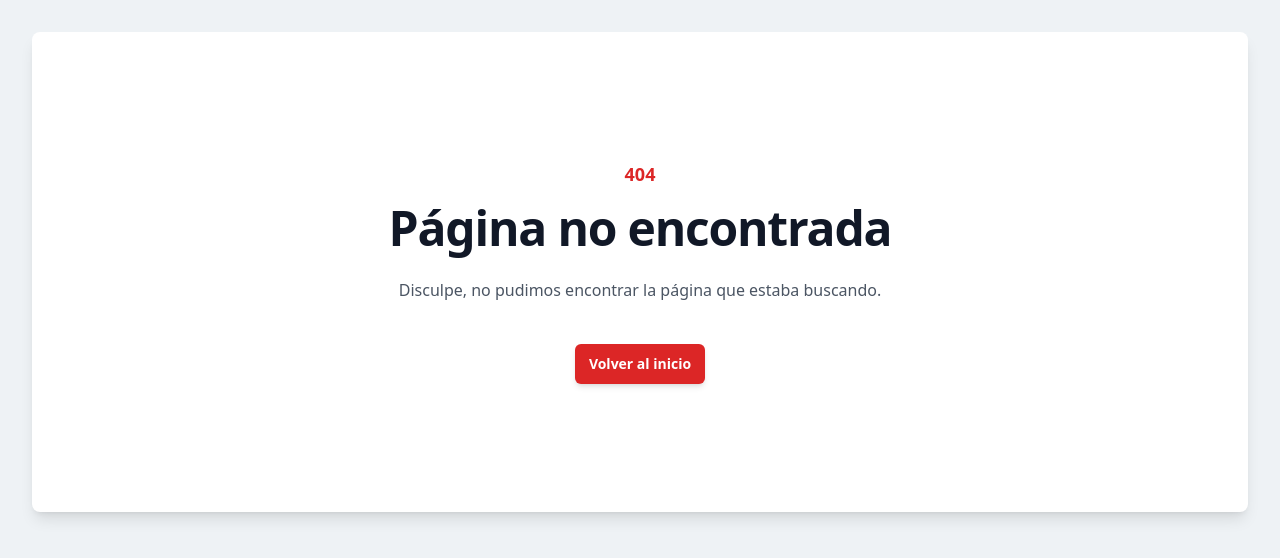
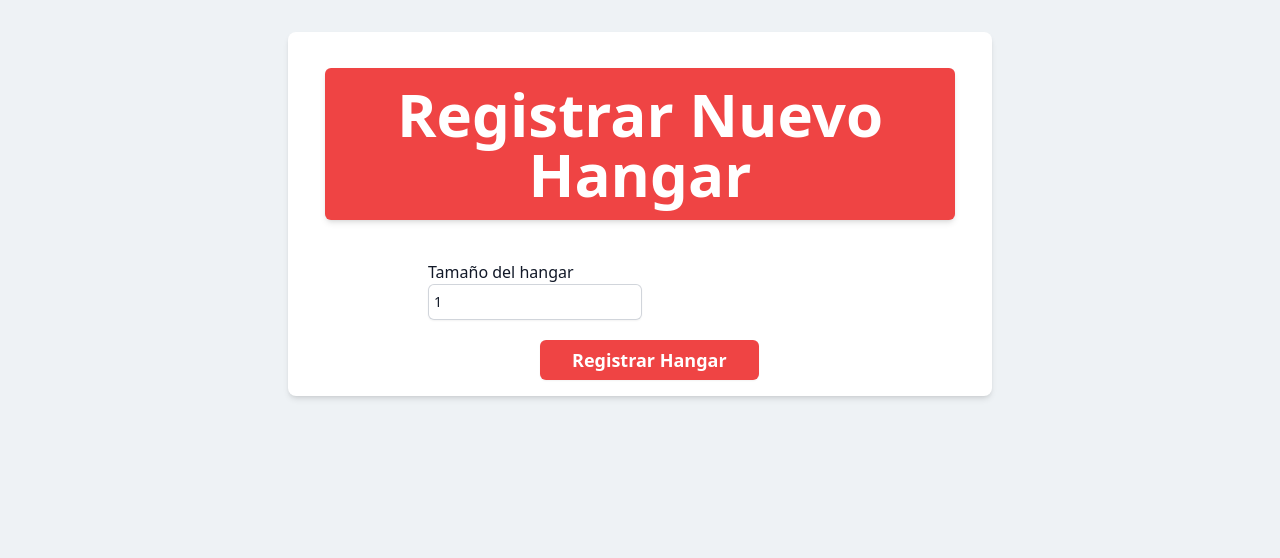
Before and after one commit to PabloSuarezLapalma/react-habProf, a React (Vite) app: page /agregarHangar in a window 1280 px wide. Before the commit this address had no page. Shown: the top 558 px of the page. Built offline with nearby package versions, Linux system fonts and the light colour scheme.

Commit message:
Agrear Hangar hecho

```diff
--- a/src/App.jsx
+++ b/src/App.jsx
@@ -8,10 +8,12 @@ import DescripcionMovimiento from './pages/DescripcionMovimiento'
 import Home from './pages/Home'
 import Error404 from './pages/Error404'
 import AgregarRack from './pages/AgregarRack'
+import AgregarHangar from './pages/AgregarHangar'
 
 function App() {
   const [movimientos, setMovimientos] = useState([])
   const [racks, setRacks] = useState([])
+  const [hangar, setHangar] = useState([])
   return (
     <>
       <BrowserRouter>
@@ -28,6 +30,9 @@ function App() {
         <Route path="/agregarRack" element={<AgregarRack
         setRacks={setRacks}
         racks={racks}/>}/>
+        <Route path="/agregarHangar" element={<AgregarHangar
+        setHangar={setHangar}
+        hangar={hangar}/>}/>
         <Route path='*' element={<Error404/>}/>
       </Routes>
       </BrowserRouter>
--- /dev/null
+++ b/src/pages/AgregarHangar.jsx
@@ -0,0 +1,63 @@
+import React, { useState } from 'react';
+
+const AgregarHangar = ({hangar,setHangar}) => {
+    const [tamanio,setTamanio] = useState(1);
+
+    const handleSubmit = (e) => {
+        e.preventDefault();
+
+        //Objeto hangar
+        const objetoHangar = [];
+
+        for (let i = 0; i < tamanio; i++) {
+            objetoHangar[i] = [];
+    }
+        //Agrego el hangar al array de hangar
+        setHangar([...hangar, objetoHangar]);
+
+        //Reinicio el formulario
+        setTamanio(1);
+    };
+
+//Tamanio = columnas
+
+
+
+    return (
+        <div className=' max-w-7xl mx-auto lg:px-72 md:px-36 p-8 md:w-full text-left'>
+        <div className="bg-white pt-4 pb-4 pl-2 pr-2 rounded-lg shadow-md text-black sm:w-fit md:w-fit lg:w-fit xl:w-fit">
+            <div className="shadow-md bg-red-500 mx-auto rounded-md sm:w-11/12 md:w-3/4 lg:w-1/2 xl:w-11/12">
+                <h1 className="text-2xl md:text-3xl lg:text-4xl xl:text-6xl font-bold mt-5 text-center mb-10 pt-4 pb-4 text-white ">Registrar Nuevo Hangar</h1>
+            </div>
+
+        <form className= 'sm:ml-1 lg:ml-16 md:ml-14 sm:px-5' onSubmit={handleSubmit} >
+            <div className='flex flex-wrap '>
+            <div className=' w-full md:mx-2 lg:mx-2 xl:mx-2 2xl:mx-2 sm:mx-2 xs:mx-2 sm:w-auto px-10 '>
+                    <label htmlFor='tamanio' className='block text-md font-medium leading-6 text-gray-900'>
+                        Tamaño del hangar
+                    </label>
+                        <input
+                            id='tamanio'
+                            name="tamanio"
+                            type="number"
+                            className="block w-full rounded-md border-0 px-1.5 py-1.5 text-gray-900 shadow-sm ring-1 ring-inset ring-gray-300 placeholder:text-gray-400 focus:ring-2 focus:ring-inset focus:ring-red-500 sm:text-sm sm:leading-6"
+                            value={tamanio}
+                            required
+                            placeholder='Tamaño del hangar'
+                            onChange={(e) => setTamanio(e.target.value)}
+                        />
+                </div>
+            <input
+                type="submit"
+                id="agregarHangar"
+                value="Registrar Hangar"
+                className='bg-red-500 sm:ml-40 font-semibold mt-5 rounded-md text-white justify-center px-8  py-2 text-lg leading-6 shadow-sm hover:bg-red-600 focus-visible:outline focus-visible:outline-2 focus-visible:outline-offset-2 focus-visible:outline-red-500'
+            />
+            </div>
+        </form>
+        </div>
+        </div>
+    );
+}
+
+export default AgregarHangar;
--- a/src/pages/Home.jsx
+++ b/src/pages/Home.jsx
@@ -15,7 +15,7 @@
     { name: 'Registrar egreso', description: 'Registrar un nuevo movimiento de egreso', href: '/formEgreso', icon: MinusIcon },
     { name: 'Ver movimientos', description: 'Ver todos los movimientos', href: '#', icon: ListBulletIcon },
     { name: 'Agregar rack', description: 'Connect with third-party tools', href: '/agregarRack', icon: SquaresPlusIcon }, //en este const van todos los de mov aca puse de rack para acceder facil, deberíamos hacer lo mismo para gestion de rack, de hangar y ver cuales más
-    { name: 'Automations', description: 'Build strategic funnels that will convert', href: '#', icon: ArrowPathIcon },
+    { name: 'Agregar hangar', description: 'Build strategic funnels that will convert', href: '/agregarHangar', icon: ArrowPathIcon }, //en este const van todos los de mov aca puse de hangar para acceder facil, deberíamos hacer lo mismo para gestion de rack, de hangar y ver cuales más
   ]
   const callsToAction = [
     { name: 'Watch demo', href: '#', icon: PlayCircleIcon },
```
